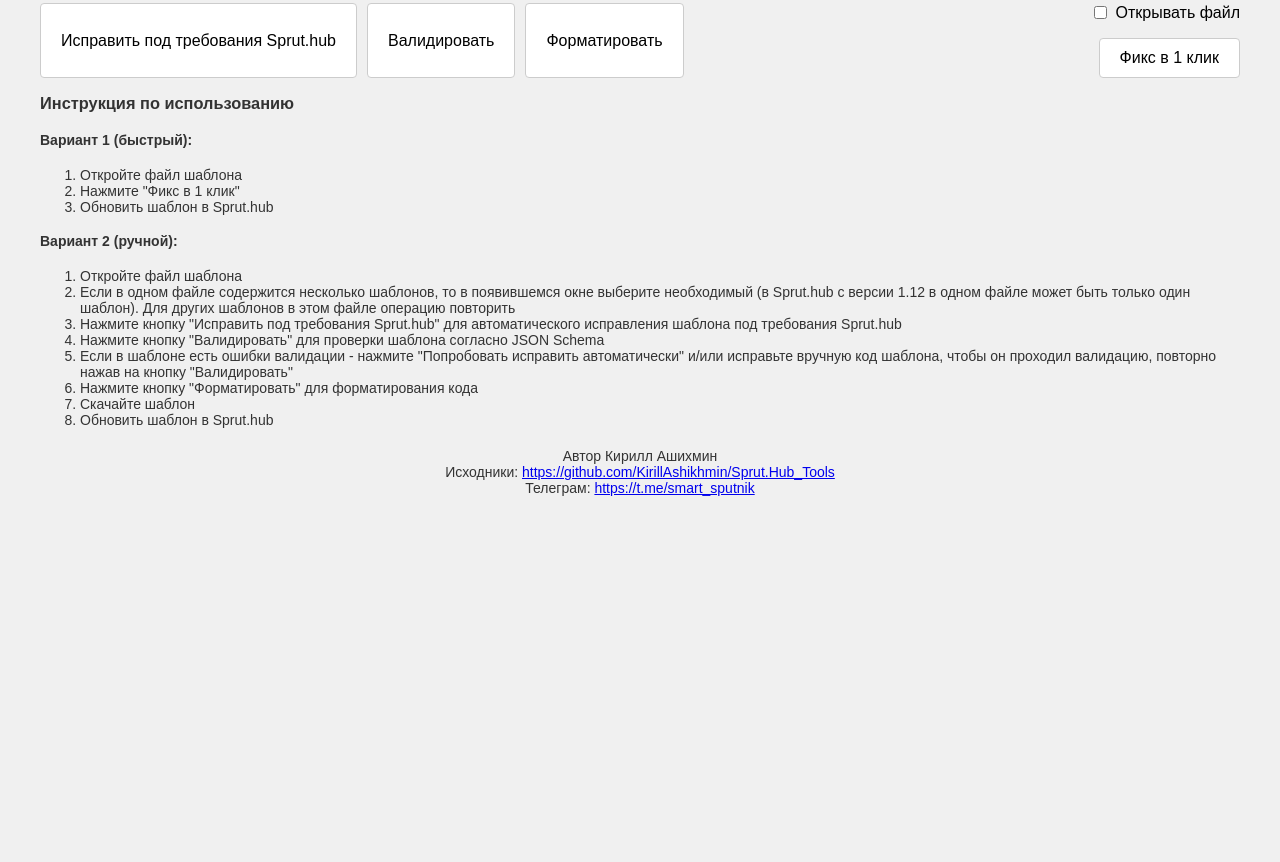
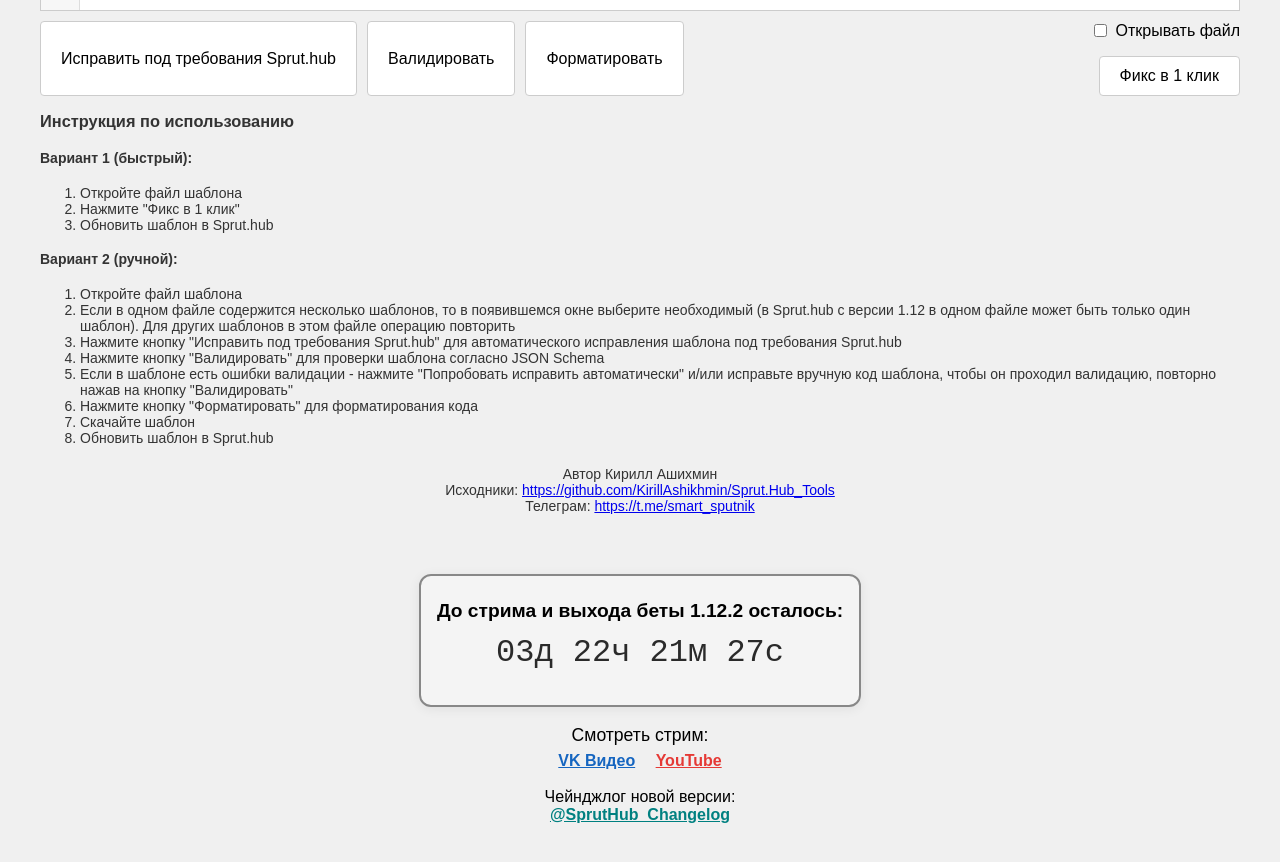
Before and after one commit to KirillAshikhmin/Sprut.Hub_Tools, a plain HTML site: page docs/index.html in a window 1280 px wide. Shown: the part 696-1558 px from the top of the page. Before the commit the page ends 1212 px from the top, so only its background shows below. Drawn offline with nearby package versions, Linux system fonts and the light colour scheme.

Commit message:
Countdown

```diff
--- a/docs/index.html
+++ b/docs/index.html
@@ -1,4 +1,4 @@
-<script type="text/javascript">
+Cound<script type="text/javascript">
         var gk_isXlsx = false;
         var gk_xlsxFileLookup = {};
         var gk_fileData = {};
@@ -313,6 +313,80 @@
         }
         body.dark .CodeMirror-hints::-webkit-scrollbar-thumb {
             background: #444;
+        }
+        #countdownContainer {
+            border: 2px solid #888;
+            border-radius: 12px;
+            padding: 24px 16px;
+            background: #f4f4f4;
+            box-shadow: 0 2px 12px rgba(0,0,0,0.07);
+            text-align: center;
+        }
+        #countdownTitle {
+            font-size: 1.2em;
+            font-weight: bold;
+            margin-bottom: 12px;
+        }
+        #countdownTimer {
+            font-size: 2em;
+            font-family: 'Courier New', monospace;
+            margin-bottom: 10px;
+            color: #2a2a2a;
+        }
+        .countdown-links {
+            margin-top: 18px;
+            text-align: center;
+        }
+        .countdown-links-title {
+            font-size: 1.1em;
+            margin-bottom: 6px;
+        }
+        .countdown-link {
+            display: inline-block;
+            margin: 0 8px 8px 8px;
+            font-weight: bold;
+            text-decoration: underline;
+        }
+        .countdown-link.vk {
+            color: #1565c0;
+        }
+        .countdown-link.yt {
+            color: #e53935;
+        }
+        .countdown-changelog {
+            margin-top: 10px;
+            font-size: 1em;
+        }
+        .countdown-changelog a {
+            color: #008080;
+            text-decoration: underline;
+            font-weight: bold;
+        }
+        body.dark #countdownContainer {
+            background: #232323;
+            border-color: #444;
+            color: #fff;
+        }
+        body.dark #countdownTimer {
+            color: #fff;
+        }
+        body.dark .countdown-link.vk {
+            color: #42a5f5;
+        }
+        body.dark .countdown-link.yt {
+            color: #ff5252;
+        }
+        body.dark .countdown-changelog a {
+            color: #00d8d8;
+        }
+        #countdownBlock {
+            display: flex;
+            flex-direction: column;
+            align-items: center;
+            justify-content: center;
+            margin: 40px auto 0 auto;
+            max-width: 600px;
+            margin-bottom: 100px;
         }
     </style>
 </head>
@@ -393,6 +467,22 @@
         </div>
     </div>
 
+    <!-- Блок обратного отсчёта и ссылок -->
+    <div id="countdownBlock">
+        <div id="countdownContainer">
+            <div id="countdownTitle">До стрима и выхода беты 1.12.2 осталось:</div>
+            <div id="countdownTimer"></div>
+        </div>
+        <div class="countdown-links">
+            <div class="countdown-links-title">Смотреть стрим:</div>
+            <a href="https://vkvideo.ru/video-119758871_456239216" target="_blank" class="countdown-link vk">VK Видео</a>
+            <a href="https://www.youtube.com/sprut666666" target="_blank" class="countdown-link yt">YouTube</a>
+            <div class="countdown-changelog">Чейнджлог новой версии:<br>
+                <a href="https://t.me/SprutHub_Changelog" target="_blank">@SprutHub_Changelog</a>
+            </div>
+        </div>
+    </div>
+
     <script>
         // Инициализация CodeMirror
         const editor = CodeMirror.fromTextArea(document.getElementById('jsonEditor'), {
@@ -1866,6 +1956,28 @@
                 }
             }
         });
+
+        // Обратный отсчёт до 28.06.2025 20:00 МСК
+        (function() {
+            // МСК = UTC+3
+            const targetDate = new Date(Date.UTC(2025, 5, 28, 17, 0, 0)); // 28 июня 2025, 20:00 МСК = 17:00 UTC
+            const timerEl = document.getElementById('countdownTimer');
+            function updateCountdown() {
+                const now = new Date();
+                const diff = targetDate - now;
+                if (diff <= 0) {
+                    timerEl.textContent = '00д 00ч 00м 00с';
+                    return;
+                }
+                const days = Math.floor(diff / (1000 * 60 * 60 * 24));
+                const hours = Math.floor((diff / (1000 * 60 * 60)) % 24);
+                const mins = Math.floor((diff / (1000 * 60)) % 60);
+                const secs = Math.floor((diff / 1000) % 60);
+                timerEl.textContent = `${days.toString().padStart(2,'0')}д ${hours.toString().padStart(2,'0')}ч ${mins.toString().padStart(2,'0')}м ${secs.toString().padStart(2,'0')}с`;
+            }
+            updateCountdown();
+            setInterval(updateCountdown, 1000);
+        })();
     </script>
 </body>
 </html>
```
